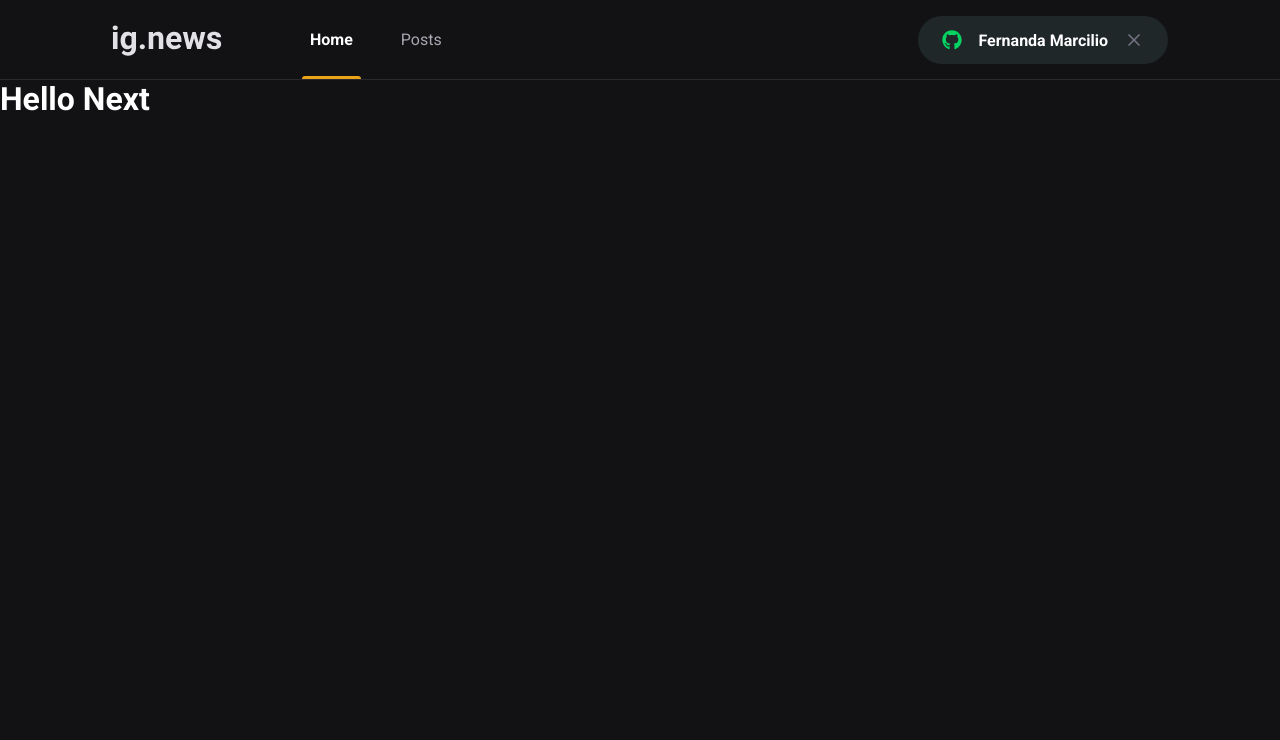
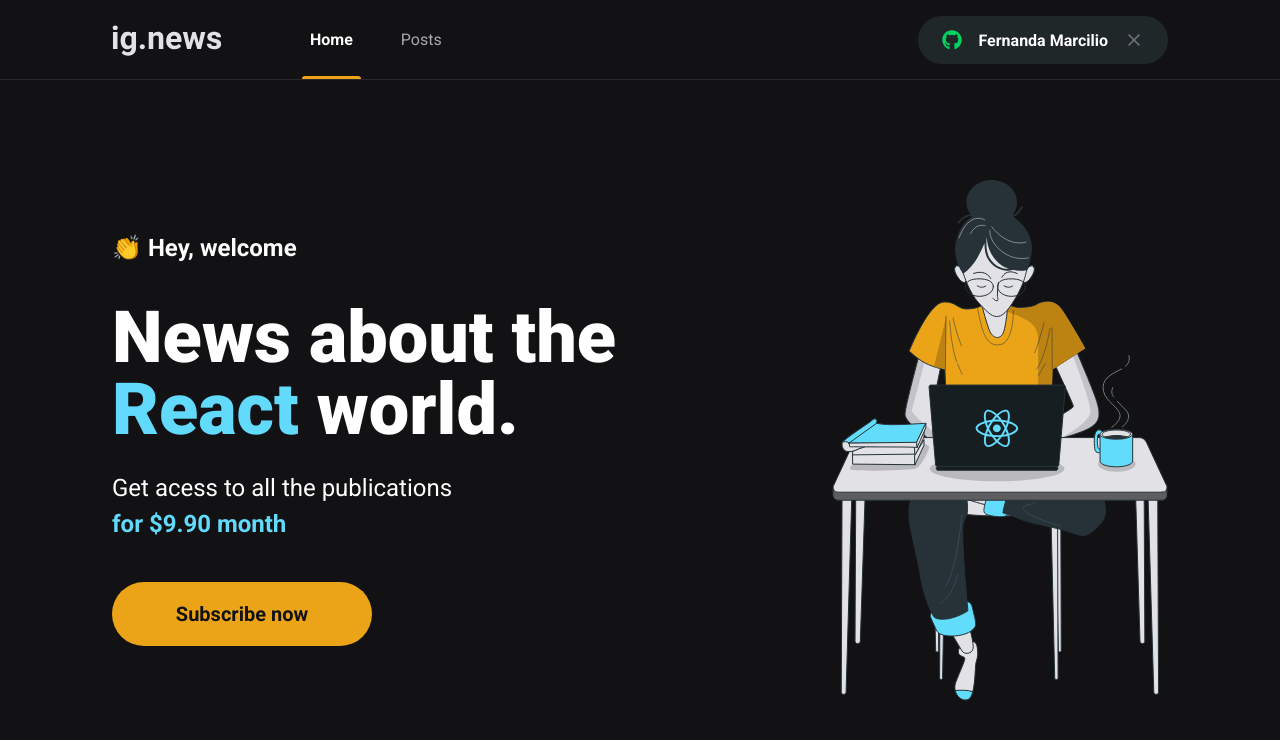
Before and after one commit to fernandasmarcilio/Ignews, a Next.js app: page / in a window 1280 px wide. Shown: the top 740 px of the page. Built offline with nearby package versions, Linux system fonts and the light colour scheme.

Commit message:
Criado página inicial

```diff
--- /dev/null
+++ b/pages/home.module.scss
@@ -0,0 +1,45 @@
+.container {
+  max-width: 1120px;
+  margin: 0 auto;
+  padding: 0 2rem;
+  height: calc(100vh - 5rem);
+
+  display: flex;
+  align-items: center;
+  justify-content: space-between;
+}
+
+.content {
+  max-width: 600px;
+
+  > span {
+    font-size: 1.5rem;
+    font-weight: bold;
+  }
+
+  h1 {
+    font-size: 4.5rem;
+    line-height: 4.5rem;
+    font-weight: 900;
+    margin-top: 2.5rem;
+
+    span {
+      color: var(--cyan-500);
+    }
+  }
+
+  p {
+    font-size: 1.5rem;
+    line-height: 2.25rem;
+    margin-top: 1.5rem;
+
+    span {
+      color: var(--cyan-500);
+      font-weight: bold;
+    }
+  }
+
+  button {
+    margin-top: 2.5rem;
+  }
+}
--- a/pages/index.tsx
+++ b/pages/index.tsx
@@ -1,12 +1,27 @@
 import Head from 'next/head';
+import { SubscribeButton } from '../src/components/SubscribeButton';
+
+import styles from './home.module.scss';
 
 export default function Home() {
   return (
     <>
       <Head>
-        <title>Inicio | ig.news</title>
+        <title>Home | ig.news</title>
       </Head>
-      <h1>Hello Next</h1>
+
+      <main className={styles.container}>
+        <section className={styles.content}>
+          <span>👏 Hey, welcome</span>
+          <h1>News about the <span>React</span> world.</h1>
+          <p>
+            Get acess to all the publications <br />
+            <span>for $9.90 month</span>
+          </p>
+          <SubscribeButton />
+        </section>
+        <img src="/images/avatar.svg" alt="Girl coding" />
+      </main>
     </>
   )
 }
--- /dev/null
+++ b/src/components/SubscribeButton/index.tsx
@@ -0,0 +1,12 @@
+import styles from './subscribe-button.module.scss';
+
+export function SubscribeButton() {
+  return (
+    <button
+      type="button"
+      className={styles.container}
+    >
+      Subscribe now
+    </button>
+  )
+}
--- /dev/null
+++ b/src/components/SubscribeButton/subscribe-button.module.scss
@@ -0,0 +1,20 @@
+.container {
+  width: 260px;
+  height: 4rem;
+  border: 0;
+  border-radius: 2rem;
+  background: var(--yellow-500);
+  color: var(--gray-900);
+  font-size: 1.25rem;
+  font-weight: bold;
+
+  display: flex;
+  align-items: center;
+  justify-content: center;
+
+  transition: filter 0.3s;
+
+  &:hover {
+    filter: brightness(0.8);
+  }
+}
```
